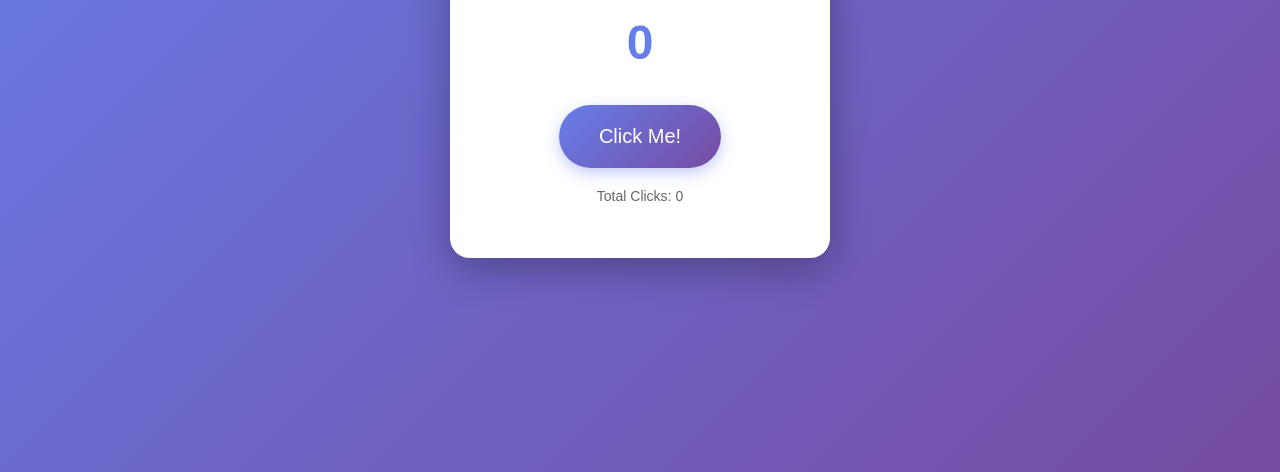
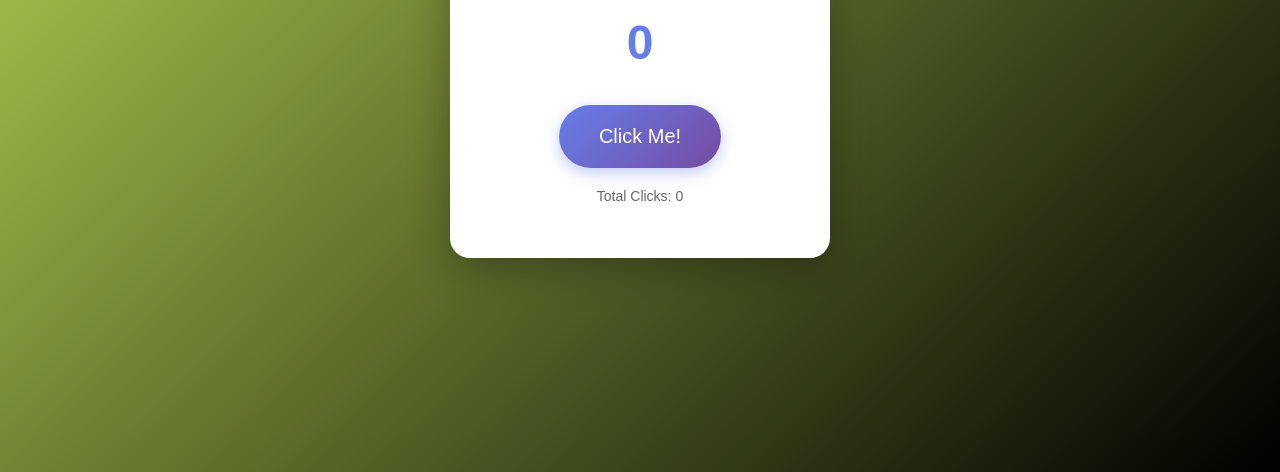
Before and after one commit to AndreasBM1/AndreasBM1.github.io, a plain HTML site: page index.html in a window 1280 px wide. Shown: the part 328-800 px from the top of the page. Drawn offline with Linux system fonts and the light colour scheme.

Commit message:
Nice colour change

```diff
--- a/index.html
+++ b/index.html
@@ -12,7 +12,7 @@
             align-items: center;
             min-height: 100vh;
             margin: 0;
-            background: linear-gradient(135deg, #667eea 0%, #764ba2 100%);
+            background: linear-gradient(135deg, #BADA55 0%, #000000 100%);
         }
 
         .game-container {
```
